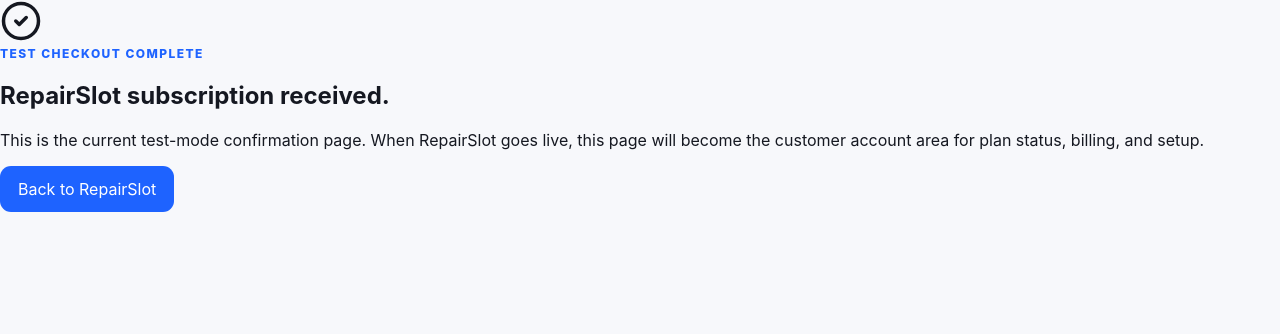
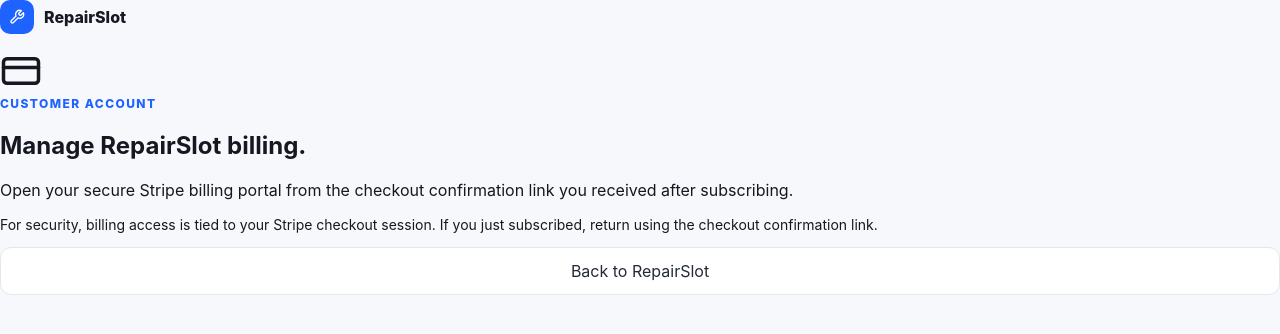
Before and after one commit to golfsum/Repairslot, a Next.js app: page /account in a window 1280 px wide. Shown: the top 334 px of the page. Built offline with nearby package versions, Linux system fonts and the light colour scheme.

Commit message:
Upgrade customer account and billing page

```diff
--- a/app/account/page.tsx
+++ b/app/account/page.tsx
@@ -1,15 +1,26 @@
 import Link from 'next/link';
-import { CheckCircle2 } from 'lucide-react';
+import { CheckCircle2, CreditCard, Wrench } from 'lucide-react';
 
-export default function AccountPage() {
+export default async function AccountPage({ searchParams }: { searchParams: Promise<Record<string, string | string[] | undefined>> }) {
+  const params = await searchParams;
+  const checkoutSuccess = params.checkout === 'success';
+  const sessionId = typeof params.session_id === 'string' ? params.session_id : '';
+  const billingError = typeof params.billing === 'string' ? params.billing : '';
+
   return (
     <main className="accountPage">
       <section className="accountCard">
-        <CheckCircle2 size={42} />
-        <div className="eyebrow">Test checkout complete</div>
-        <h1>RepairSlot subscription received.</h1>
-        <p>This is the current test-mode confirmation page. When RepairSlot goes live, this page will become the customer account area for plan status, billing, and setup.</p>
-        <Link className="button" href="/">Back to RepairSlot</Link>
+        <div className="brand" style={{marginBottom:16}}><span className="brandMark"><Wrench size={16}/></span><span>RepairSlot</span></div>
+        {checkoutSuccess ? <CheckCircle2 size={42} /> : <CreditCard size={42} />}
+        <div className="eyebrow">{checkoutSuccess ? 'Subscription received' : 'Customer account'}</div>
+        <h1>{checkoutSuccess ? 'Welcome to RepairSlot.' : 'Manage RepairSlot billing.'}</h1>
+        <p>{checkoutSuccess ? 'Your Stripe checkout completed successfully. Use the billing button below to update your payment method, view invoices, change your plan, or cancel your subscription.' : 'Open your secure Stripe billing portal from the checkout confirmation link you received after subscribing.'}</p>
+
+        {billingError && <p style={{color:'#a33'}}><strong>Billing portal could not be opened.</strong> Please use the original checkout confirmation link or contact support.</p>}
+
+        {sessionId && <form action="/api/billing/portal" method="post" style={{width:'100%'}}><input type="hidden" name="session_id" value={sessionId}/><button className="button full" type="submit">Manage billing</button></form>}
+        {!sessionId && <p style={{fontSize:14}}>For security, billing access is tied to your Stripe checkout session. If you just subscribed, return using the checkout confirmation link.</p>}
+        <Link className="ghostButton full" href="/">Back to RepairSlot</Link>
       </section>
     </main>
   );
```
